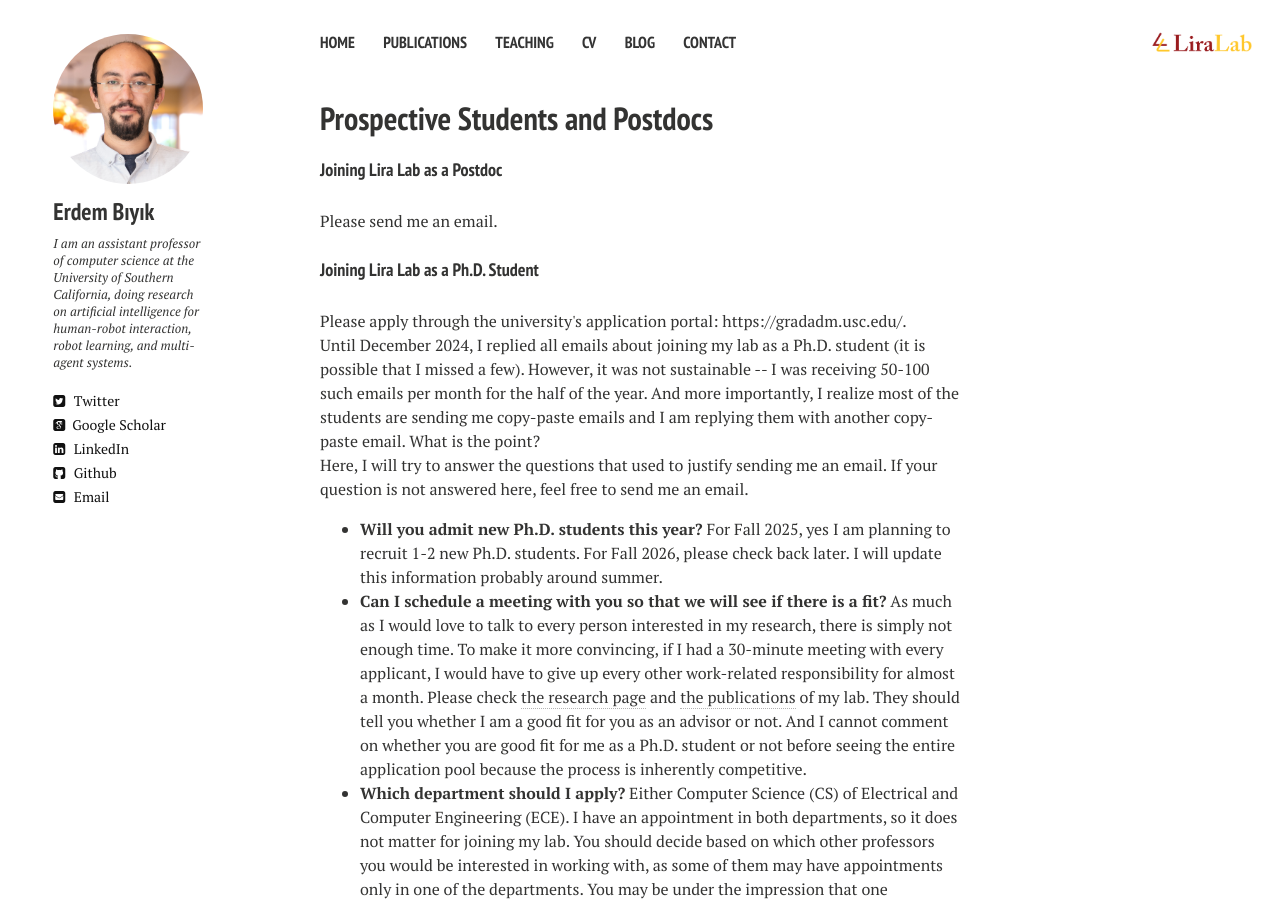
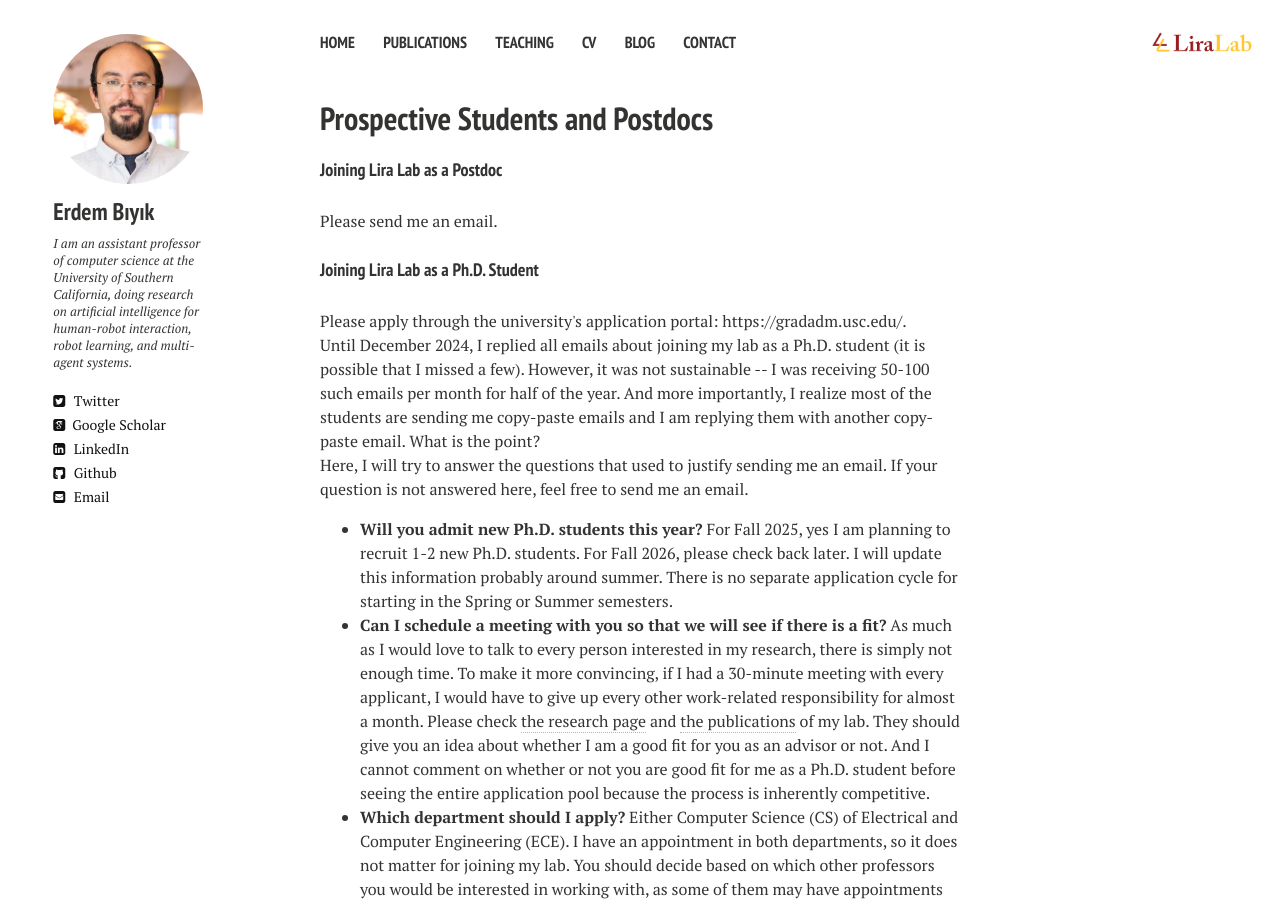
Before and after one commit to ebiyik/ebiyik.github.io, a Jekyll site: the page built from prospective.html, in a window 1280 px wide and 900 px high. Built offline with Jekyll 4.4.1, drawn with Linux system fonts in a browser that asks for light colours; nearby versions of some CDN libraries; some of the changed text lies outside the part shown.

Commit message:
small wording changes

```diff
--- a/prospective.html
+++ b/prospective.html
@@ -12,11 +12,11 @@ tags: contact, email, website, prospective, student, postdoc
   <h4>Joining Lira Lab as a Ph.D. Student</h4>
 	Please apply through the university's application portal: <a href="https://gradadm.usc.edu/">https://gradadm.usc.edu/</a>.<br />
 
-	Until December 2024, I replied all emails about joining my lab as a Ph.D. student (it is possible that I missed a few). However, it was not sustainable -- I was receiving 50-100 such emails per month for the half of the year. And more importantly, I realize most of the students are sending me copy-paste emails and I am replying them with another copy-paste email. What is the point?<br />
+	Until December 2024, I replied all emails about joining my lab as a Ph.D. student (it is possible that I missed a few). However, it was not sustainable -- I was receiving 50-100 such emails per month for half of the year. And more importantly, I realize most of the students are sending me copy-paste emails and I am replying them with another copy-paste email. What is the point?<br />
 	Here, I will try to answer the questions that used to justify sending me an email. If your question is not answered here, feel free to send me an email.
 	<ul>
-		<li><strong>Will you admit new Ph.D. students this year?</strong> For Fall 2025, yes I am planning to recruit 1-2 new Ph.D. students. For Fall 2026, please check back later. I will update this information probably around summer.</li>
-		<li><strong>Can I schedule a meeting with you so that we will see if there is a fit?</strong> As much as I would love to talk to every person interested in my research, there is simply not enough time. To make it more convincing, if I had a 30-minute meeting with every applicant, I would have to give up every other work-related responsibility for almost a month. Please check <a href="https://liralab.usc.edu/research/">the research page</a> and <a href="https://liralab.usc.edu/publications/">the publications</a> of my lab. They should tell you whether I am a good fit for you as an advisor or not. And I cannot comment on whether you are good fit for me as a Ph.D. student or not before seeing the entire application pool because the process is inherently competitive.
+		<li><strong>Will you admit new Ph.D. students this year?</strong> For Fall 2025, yes I am planning to recruit 1-2 new Ph.D. students. For Fall 2026, please check back later. I will update this information probably around summer. There is no separate application cycle for starting in the Spring or Summer semesters.</li>
+		<li><strong>Can I schedule a meeting with you so that we will see if there is a fit?</strong> As much as I would love to talk to every person interested in my research, there is simply not enough time. To make it more convincing, if I had a 30-minute meeting with every applicant, I would have to give up every other work-related responsibility for almost a month. Please check <a href="https://liralab.usc.edu/research/">the research page</a> and <a href="https://liralab.usc.edu/publications/">the publications</a> of my lab. They should give you an idea about whether I am a good fit for you as an advisor or not. And I cannot comment on whether or not you are good fit for me as a Ph.D. student before seeing the entire application pool because the process is inherently competitive.
 		<li><strong>Which department should I apply?</strong> Either Computer Science (CS) of Electrical and Computer Engineering (ECE). I have an appointment in both departments, so it does not matter for joining my lab. You should decide based on which other professors you would be interested in working with, as some of them may have appointments only in one of the departments. You may be under the impression that one department may be more competitive than the other, etc. I evaluate all applications in the same way, without even paying attention to the department. So you should not try to strategize in this way. I do not (and cannot) recruit Ph.D. students from any other departments.</li>
 		<li><strong>I do not want to submit an application if I have no chance, can you pre-evaluate my application?</strong> Again, there is not enough time. I suggest checking the profiles of <a href="https://liralab.usc.edu/people/">my current Ph.D. students</a>. Projecting their profiles a few years back when they were applying, do you think you'd have a similar/better application? If yes, please go ahead and apply!</li>
 		<li><strong>Can you grant me a fee waiver?</strong> First of all, I am totally with you on this. There are many problems with the Ph.D. application fees (for one, they should be based on the applicant's country similar to how many subscription services have different prices in different countries). But unfortunately, I do not have the power to grant fee waivers. Please see the information on <a href="https://gradadm.usc.edu/tools-resources/fee-waivers/">this page</a> to see if you are eligible for a waiver.
@@ -28,7 +28,7 @@ tags: contact, email, website, prospective, student, postdoc
 	<u>If you are not a USC student</u>, I assume your case falls under one of the cases below. If not, feel free to send me an email.
 	<ul>
 		<li><strong>Paid Internships:</strong> For now, we only recruit interns through official USC programs, please check: <a href="https://www.cs.usc.edu/reu/">NSF REU</a>, <a href="https://viterbischool.usc.edu/sure/">SURE</a>, <a href="https://graduateschool.usc.edu/wp-content/uploads/2024/01/JumpStart-Brochure-Summer-2024.pdf">JumpStart</a>, <a href="https://iusstf.org/iusstf-viterbi-program">IUSSTF-Viterbi</a>, <a href="https://viterbischool.usc.edu/usc-tsinghua-globalization/">USC-Tsinghua</a>. I know some students are not eligible for any of these programs, but unfortunately I am not planning to recruit paid interns outside these programs for Summer 2025.</li>
-		<li><strong>Self-Funded Internships:</strong> The cost of living in California is high and I expect internships to be at least 10 weeks, but if you are willing to do a self-funded internship, feel free to send me an email. Please note that the bar will not be lower than the other applicants of the same level regardless of the funding situation.</li>
+		<li><strong>Self-Funded Internships:</strong> The cost of living in California is high and I expect internships to be at least 10 weeks, but if you are willing to do a self-funded internship, feel free to send me an email. Please note that the bar will not be lower than the other applicants of the same level regardless of the funding situation. If I do not respond, you can assume it is a negative response.</li>
 		<li><strong>Remote Work:</strong> This is a little difficult in robotics, so I prefer working with students who can come to the lab in-person. I can make exceptions for extraordinary students, so feel free to send me an email. If I do not respond, you can assume it is a negative response.</li>
 	</ul>
 
```
